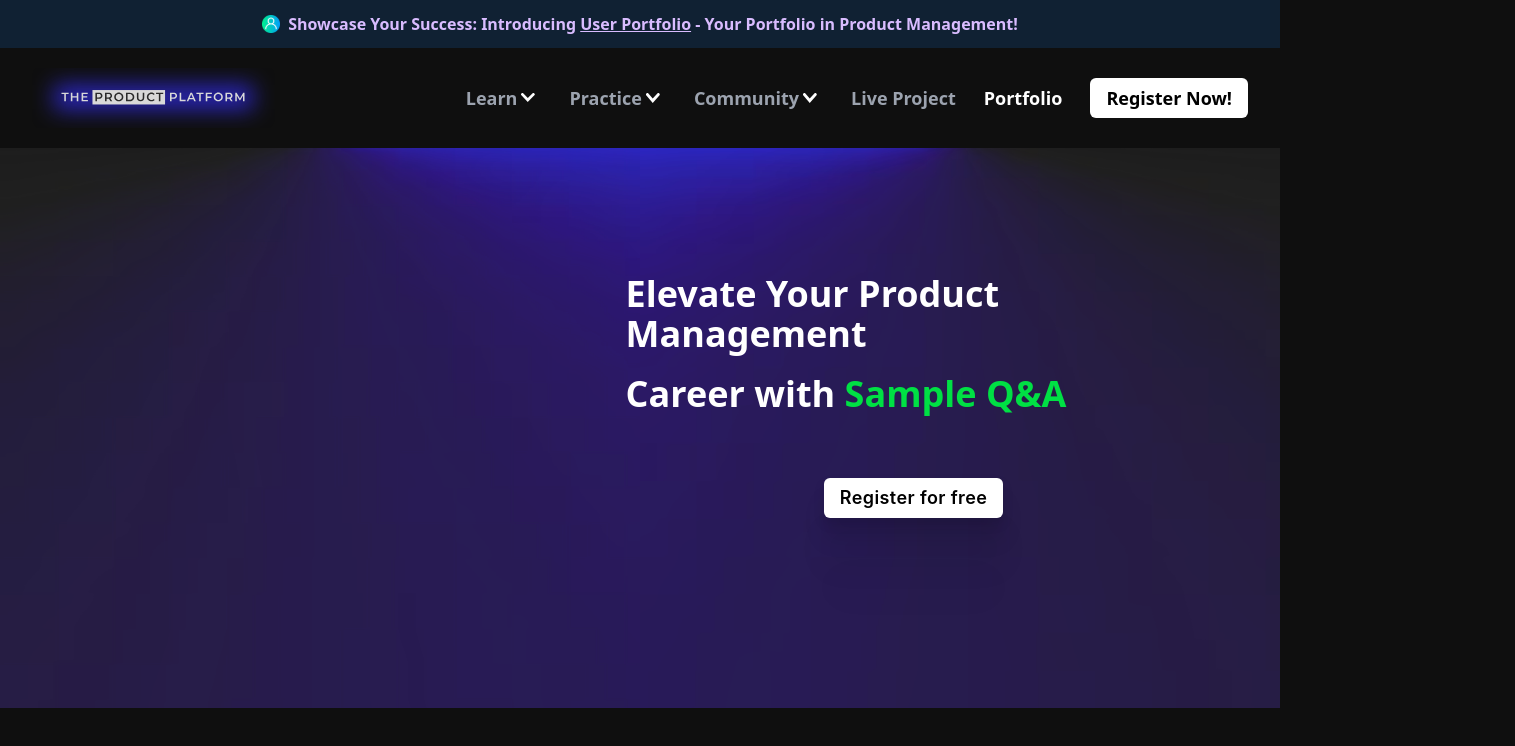
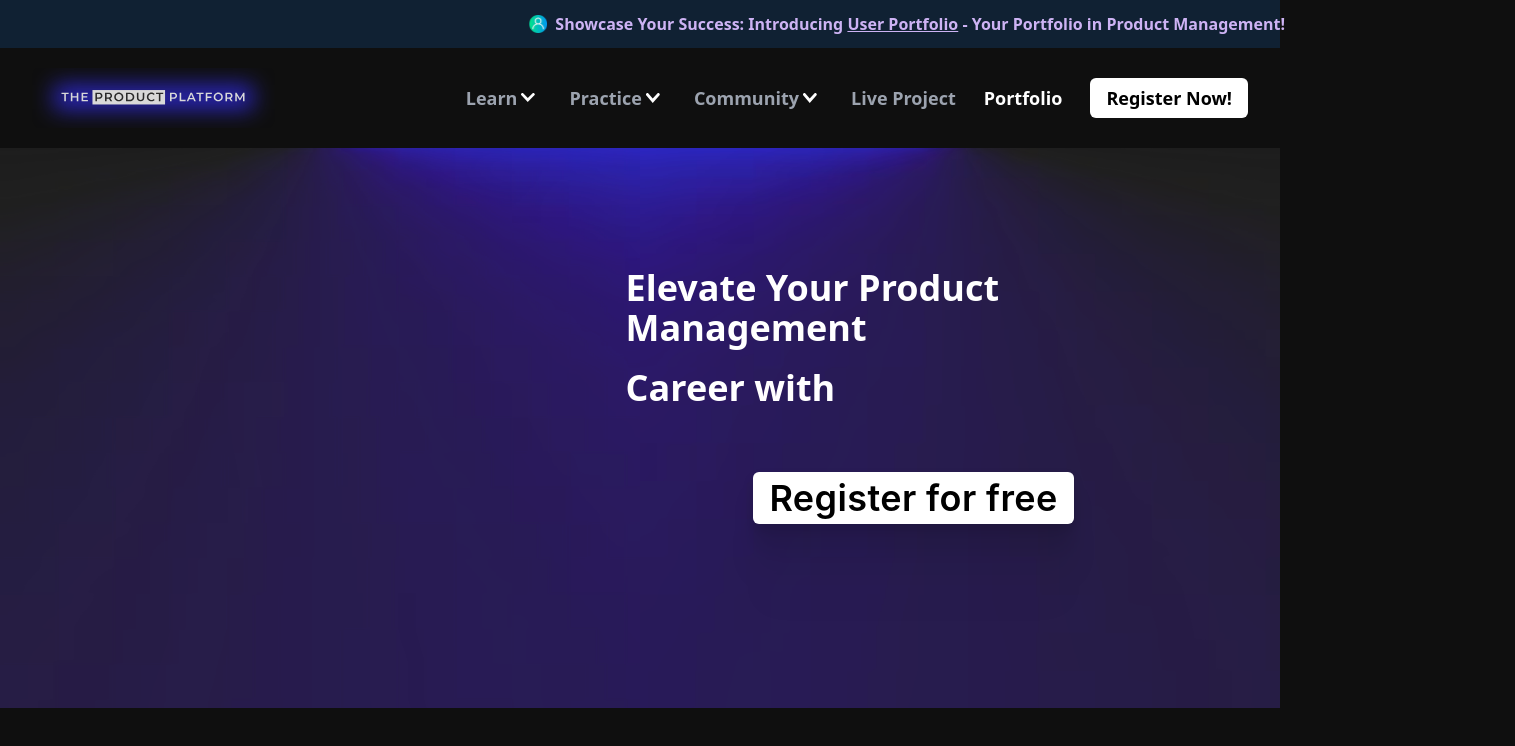
Before and after one commit to vedantnaik1008/PRODUCTPLATFORM, a React (Vite) app: page / in a window 1280 px wide. Shown: the top 746 px of the page, 1515 px wide, since content can reach past the window. Built offline with nearby package versions, Linux system fonts and the light colour scheme.

Commit message:
changed animation

```diff
--- a/src/App.css
+++ b/src/App.css
@@ -67,13 +67,27 @@ body{
 }
 
 .text_in{
-  animation: text_in .5s ease;
+  animation: text_in .8s ease forwards;
 }
 
 .right{
   animation: right .5s ease;
 }
 
+.left{
+  animation: left .5s ease;
+}
+
+@keyframes left {
+  0%{
+    opacity: 0;
+    transform: translateX(-200%);
+  }
+  100%{
+    opacity: 1;
+    transform: translateX(0%);
+  }
+}
 
 @keyframes right {
   0%{
@@ -107,6 +121,7 @@ body{
 }
 @keyframes text_in {
   0%{
+    opacity: 0;
     transform: translateX(100%);
   }
   20%{
@@ -122,6 +137,7 @@ body{
     transform: translateX(20%);
   }
   100%{
+    opacity: 1;
     transform: translateX(0%);
   }
 }
--- a/src/components/Hero.jsx
+++ b/src/components/Hero.jsx
@@ -103,7 +103,7 @@ console.log(currentIndex);
                         {Text.map((item, index) => (
                             <span
                                 key={item.color}
-                                className={`transition-opacity duration-500 ${
+                                className={`transition-opacity duration-500 w-full ${
                                     index === currentIndex
                                         ? 'text_in'
                                         : 'hidden'
@@ -134,7 +134,7 @@ console.log(currentIndex);
                         ))}
                     </p>
                     <div className='relative self-center hidden md:block'>
-                        <button className='bg-white rounded-md start-btn  text-black  py-[6px] px-4 font-semibold md:text-lg text-4xl  llg:mr-[80px]'>
+                        <button className='bg-white rounded-md start-btn  text-black  py-[6px] px-4 font-semibold md:text-lg lgg:text-4xl  llg:mr-[80px]'>
                             Register for free
                         </button>
                     </div>
--- a/src/components/Mobile.jsx
+++ b/src/components/Mobile.jsx
@@ -4,7 +4,7 @@ console.log(data);
 // eslint-disable-next-line react/prop-types
 const Mobile = ({click, setClick}) => {
   return (
-      <div className={`bg-[#F0F0F0] transition-all ease-in-out duration-500 ${click ? 'opacity-100 translate-x-0' : 'opacity-0 -translate-x-[200%]'} lgg:hidden absolute top-20 -left-0 text-black z-30 px-4 py-8 w-[250px] h-screen`}>
+      <div className={`bg-[#F0F0F0] transition-all ease-in-out duration-500 ${click ? 'left' : ''} lgg:hidden absolute top-20 -left-0 text-black z-30 px-4 py-8 w-[250px] h-screen`}>
         <button onClick={()=> setClick(false)} className="px-3 py-1.5 absolute top-3 right-3 rounded-full text-white font-medium bg-black text-[12px]">X</button>
           <ul className='flex flex-col gap-5'>
               {data.map((item)=> (
```
